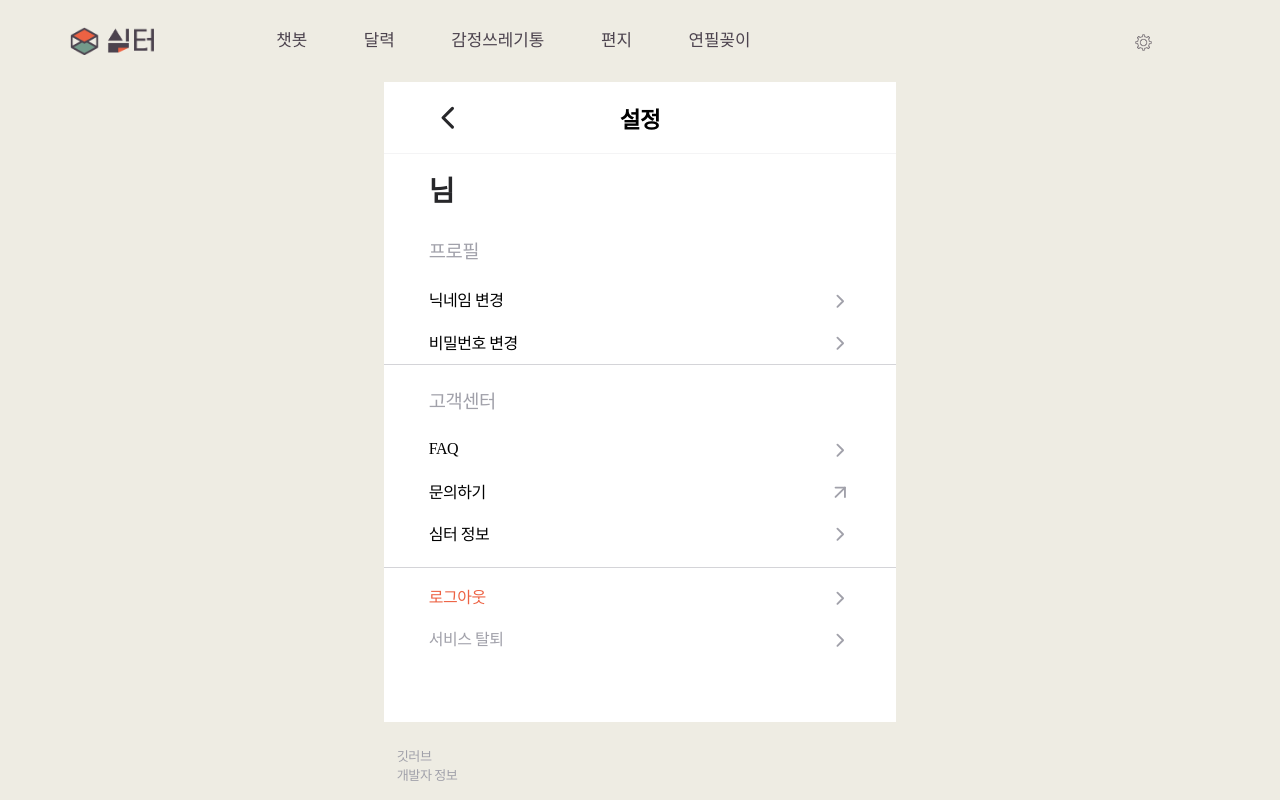
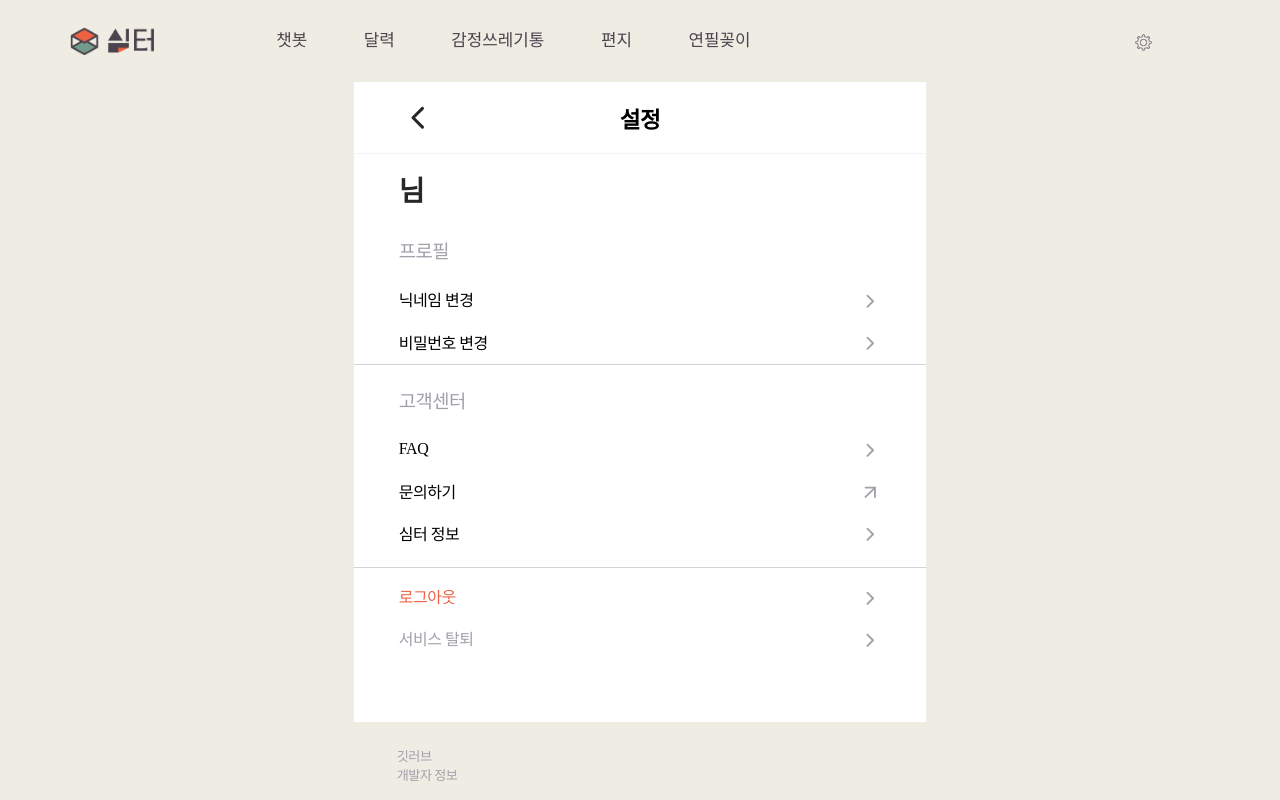
Before and after one commit to git1uv/client, a React (Create React App) app: page /settings in a window 1280 px wide. Built offline with nearby package versions, Linux system fonts and the light colour scheme; no server answers.

Commit message:
style: 설정 반응형 수정

```diff
--- a/src/components/Settings/Settings.change.style.js
+++ b/src/components/Settings/Settings.change.style.js
@@ -4,10 +4,11 @@ export const Container = styled.div`
   display: flex;
   z-index: 20;
   background-color: #FAF9F5;
-  width: 40vw;
+  width: 38.125rem;
   height: 89.7vh;
   flex-direction: column;
   padding: 0;
+  margin: 10.3vh auto 0;
   button {
     background-color: transparent;
     border: none;
@@ -19,8 +20,8 @@ export const Container = styled.div`
     height: 100vh;
     margin: 0 auto;
   }
-  @media (min-width: 431px) {
-    margin: 10.3vh auto 0;
+  @media (min-width: 431px) and (max-width: 550px) {
+    width: 30rem;
   }
 `;
 
--- a/src/components/Settings/Settings.style.js
+++ b/src/components/Settings/Settings.style.js
@@ -4,10 +4,11 @@ export const Container = styled.div`
   display: flex;
   z-index: 20;
   background-color: white;
-  width: 40vw;
+  width: 38.125rem;
   height: 80vh;
   flex-direction: column;
   padding: 0 0 5vh 0;
+  margin: 10.3vh auto 0;
   button {
     border: none;
     padding: 10px 10px;
@@ -21,8 +22,8 @@ export const Container = styled.div`
     height: 78vh;
     margin: 0 auto;
   }
-  @media (min-width: 431px) {
-    margin: 10.3vh auto 0;
+  @media (min-width: 431px) and (max-width: 550px) {
+    width: 30rem;
   }
 `;
 
--- a/src/routes/Set/Settings.jsx
+++ b/src/routes/Set/Settings.jsx
@@ -14,6 +14,8 @@ const SettingsWrapper = styled.div`
   background-color: #EEECE3;
   height: 89.7vh;
   weight: 100vw;
+  justify-content: center;
+  align-items: flex-start;
 `;
 
 const token = localStorage.getItem('token');
```
